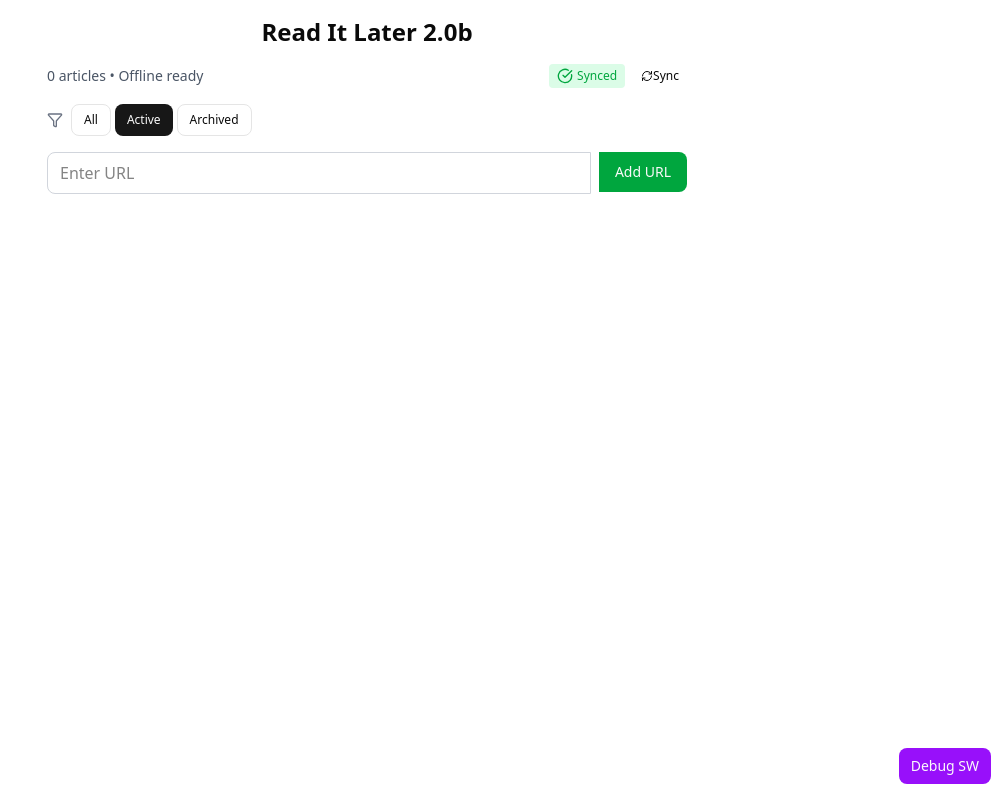
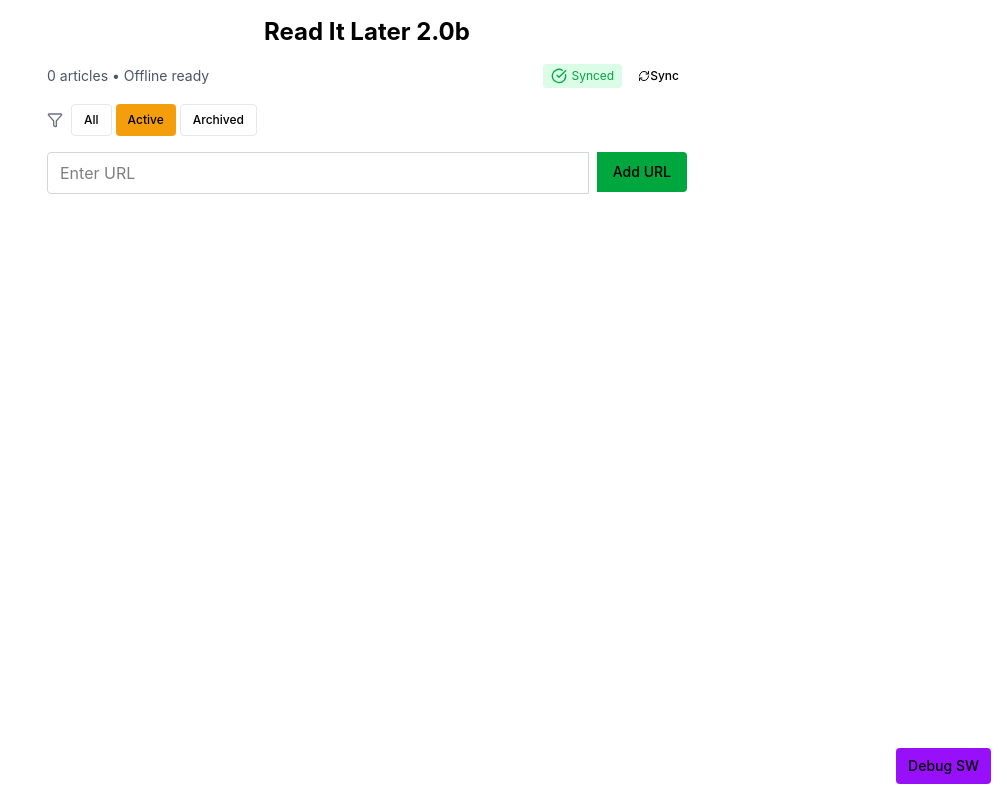
Before and after one commit to romanlv/readlater2, a React (Vite) app in the folder packages/app/: page / in a window 1280 px wide. Shown: the whole page, without its empty margins (273-1280 px from the left). Built offline with nearby package versions, Linux system fonts and the light colour scheme.

Commit message:
update theme

```diff
--- a/packages/app/src/index.css
+++ b/packages/app/src/index.css
@@ -3,11 +3,103 @@
 
 @custom-variant dark (&:is(.dark *));
 
+:root {
+  --background: oklch(1.0000 0 0);
+  --foreground: oklch(0.2686 0 0);
+  --card: oklch(1.0000 0 0);
+  --card-foreground: oklch(0.2686 0 0);
+  --popover: oklch(1.0000 0 0);
+  --popover-foreground: oklch(0.2686 0 0);
+  --primary: oklch(0.7686 0.1647 70.0804);
+  --primary-foreground: oklch(0 0 0);
+  --secondary: oklch(0.9670 0.0029 264.5419);
+  --secondary-foreground: oklch(0.4461 0.0263 256.8018);
+  --muted: oklch(0.9846 0.0017 247.8389);
+  --muted-foreground: oklch(0.5510 0.0234 264.3637);
+  --accent: oklch(0.9869 0.0214 95.2774);
+  --accent-foreground: oklch(0.4732 0.1247 46.2007);
+  --destructive: oklch(0.6368 0.2078 25.3313);
+  --destructive-foreground: oklch(1.0000 0 0);
+  --border: oklch(0.9276 0.0058 264.5313);
+  --input: oklch(0.9276 0.0058 264.5313);
+  --ring: oklch(0.7686 0.1647 70.0804);
+  --chart-1: oklch(0.7686 0.1647 70.0804);
+  --chart-2: oklch(0.6658 0.1574 58.3183);
+  --chart-3: oklch(0.5553 0.1455 48.9975);
+  --chart-4: oklch(0.4732 0.1247 46.2007);
+  --chart-5: oklch(0.4137 0.1054 45.9038);
+  --sidebar: oklch(0.9846 0.0017 247.8389);
+  --sidebar-foreground: oklch(0.2686 0 0);
+  --sidebar-primary: oklch(0.7686 0.1647 70.0804);
+  --sidebar-primary-foreground: oklch(1.0000 0 0);
+  --sidebar-accent: oklch(0.9869 0.0214 95.2774);
+  --sidebar-accent-foreground: oklch(0.4732 0.1247 46.2007);
+  --sidebar-border: oklch(0.9276 0.0058 264.5313);
+  --sidebar-ring: oklch(0.7686 0.1647 70.0804);
+  --font-sans: Inter, sans-serif;
+  --font-serif: Source Serif 4, serif;
+  --font-mono: JetBrains Mono, monospace;
+  --radius: 0.375rem;
+  --shadow-2xs: 0px 4px 8px -1px hsl(0 0% 0% / 0.05);
+  --shadow-xs: 0px 4px 8px -1px hsl(0 0% 0% / 0.05);
+  --shadow-sm: 0px 4px 8px -1px hsl(0 0% 0% / 0.10), 0px 1px 2px -2px hsl(0 0% 0% / 0.10);
+  --shadow: 0px 4px 8px -1px hsl(0 0% 0% / 0.10), 0px 1px 2px -2px hsl(0 0% 0% / 0.10);
+  --shadow-md: 0px 4px 8px -1px hsl(0 0% 0% / 0.10), 0px 2px 4px -2px hsl(0 0% 0% / 0.10);
+  --shadow-lg: 0px 4px 8px -1px hsl(0 0% 0% / 0.10), 0px 4px 6px -2px hsl(0 0% 0% / 0.10);
+  --shadow-xl: 0px 4px 8px -1px hsl(0 0% 0% / 0.10), 0px 8px 10px -2px hsl(0 0% 0% / 0.10);
+  --shadow-2xl: 0px 4px 8px -1px hsl(0 0% 0% / 0.25);
+  --tracking-normal: 0em;
+  --spacing: 0.25rem;
+}
+
+.dark {
+  --background: oklch(0.2046 0 0);
+  --foreground: oklch(0.9219 0 0);
+  --card: oklch(0.2686 0 0);
+  --card-foreground: oklch(0.9219 0 0);
+  --popover: oklch(0.2686 0 0);
+  --popover-foreground: oklch(0.9219 0 0);
+  --primary: oklch(0.7686 0.1647 70.0804);
+  --primary-foreground: oklch(0 0 0);
+  --secondary: oklch(0.2686 0 0);
+  --secondary-foreground: oklch(0.9219 0 0);
+  --muted: oklch(0.2686 0 0);
+  --muted-foreground: oklch(0.7155 0 0);
+  --accent: oklch(0.4732 0.1247 46.2007);
+  --accent-foreground: oklch(0.9243 0.1151 95.7459);
+  --destructive: oklch(0.6368 0.2078 25.3313);
+  --destructive-foreground: oklch(1.0000 0 0);
+  --border: oklch(0.3715 0 0);
+  --input: oklch(0.3715 0 0);
+  --ring: oklch(0.7686 0.1647 70.0804);
+  --chart-1: oklch(0.8369 0.1644 84.4286);
+  --chart-2: oklch(0.6658 0.1574 58.3183);
+  --chart-3: oklch(0.4732 0.1247 46.2007);
+  --chart-4: oklch(0.5553 0.1455 48.9975);
+  --chart-5: oklch(0.4732 0.1247 46.2007);
+  --sidebar: oklch(0.1684 0 0);
+  --sidebar-foreground: oklch(0.9219 0 0);
+  --sidebar-primary: oklch(0.7686 0.1647 70.0804);
+  --sidebar-primary-foreground: oklch(1.0000 0 0);
+  --sidebar-accent: oklch(0.4732 0.1247 46.2007);
+  --sidebar-accent-foreground: oklch(0.9243 0.1151 95.7459);
+  --sidebar-border: oklch(0.3715 0 0);
+  --sidebar-ring: oklch(0.7686 0.1647 70.0804);
+  --font-sans: Inter, sans-serif;
+  --font-serif: Source Serif 4, serif;
+  --font-mono: JetBrains Mono, monospace;
+  --radius: 0.375rem;
+  --shadow-2xs: 0px 4px 8px -1px hsl(0 0% 0% / 0.05);
+  --shadow-xs: 0px 4px 8px -1px hsl(0 0% 0% / 0.05);
+  --shadow-sm: 0px 4px 8px -1px hsl(0 0% 0% / 0.10), 0px 1px 2px -2px hsl(0 0% 0% / 0.10);
+  --shadow: 0px 4px 8px -1px hsl(0 0% 0% / 0.10), 0px 1px 2px -2px hsl(0 0% 0% / 0.10);
+  --shadow-md: 0px 4px 8px -1px hsl(0 0% 0% / 0.10), 0px 2px 4px -2px hsl(0 0% 0% / 0.10);
+  --shadow-lg: 0px 4px 8px -1px hsl(0 0% 0% / 0.10), 0px 4px 6px -2px hsl(0 0% 0% / 0.10);
+  --shadow-xl: 0px 4px 8px -1px hsl(0 0% 0% / 0.10), 0px 8px 10px -2px hsl(0 0% 0% / 0.10);
+  --shadow-2xl: 0px 4px 8px -1px hsl(0 0% 0% / 0.25);
+}
+
 @theme inline {
-  --radius-sm: calc(var(--radius) - 4px);
-  --radius-md: calc(var(--radius) - 2px);
-  --radius-lg: var(--radius);
-  --radius-xl: calc(var(--radius) + 4px);
   --color-background: var(--background);
   --color-foreground: var(--foreground);
   --color-card: var(--card);
@@ -23,6 +115,7 @@
   --color-accent: var(--accent);
   --color-accent-foreground: var(--accent-foreground);
   --color-destructive: var(--destructive);
+  --color-destructive-foreground: var(--destructive-foreground);
   --color-border: var(--border);
   --color-input: var(--input);
   --color-ring: var(--ring);
@@ -39,82 +132,22 @@
   --color-sidebar-accent-foreground: var(--sidebar-accent-foreground);
   --color-sidebar-border: var(--sidebar-border);
   --color-sidebar-ring: var(--sidebar-ring);
+
+  --font-sans: var(--font-sans);
+  --font-mono: var(--font-mono);
+  --font-serif: var(--font-serif);
+
+  --radius-sm: calc(var(--radius) - 4px);
+  --radius-md: calc(var(--radius) - 2px);
+  --radius-lg: var(--radius);
+  --radius-xl: calc(var(--radius) + 4px);
+
+  --shadow-2xs: var(--shadow-2xs);
+  --shadow-xs: var(--shadow-xs);
+  --shadow-sm: var(--shadow-sm);
+  --shadow: var(--shadow);
+  --shadow-md: var(--shadow-md);
+  --shadow-lg: var(--shadow-lg);
+  --shadow-xl: var(--shadow-xl);
+  --shadow-2xl: var(--shadow-2xl);
 }
-
-:root {
-  --radius: 0.625rem;
-  --background: oklch(1 0 0);
-  --foreground: oklch(0.145 0 0);
-  --card: oklch(1 0 0);
-  --card-foreground: oklch(0.145 0 0);
-  --popover: oklch(1 0 0);
-  --popover-foreground: oklch(0.145 0 0);
-  --primary: oklch(0.205 0 0);
-  --primary-foreground: oklch(0.985 0 0);
-  --secondary: oklch(0.97 0 0);
-  --secondary-foreground: oklch(0.205 0 0);
-  --muted: oklch(0.97 0 0);
-  --muted-foreground: oklch(0.556 0 0);
-  --accent: oklch(0.97 0 0);
-  --accent-foreground: oklch(0.205 0 0);
-  --destructive: oklch(0.577 0.245 27.325);
-  --border: oklch(0.922 0 0);
-  --input: oklch(0.922 0 0);
-  --ring: oklch(0.708 0 0);
-  --chart-1: oklch(0.646 0.222 41.116);
-  --chart-2: oklch(0.6 0.118 184.704);
-  --chart-3: oklch(0.398 0.07 227.392);
-  --chart-4: oklch(0.828 0.189 84.429);
-  --chart-5: oklch(0.769 0.188 70.08);
-  --sidebar: oklch(0.985 0 0);
-  --sidebar-foreground: oklch(0.145 0 0);
-  --sidebar-primary: oklch(0.205 0 0);
-  --sidebar-primary-foreground: oklch(0.985 0 0);
-  --sidebar-accent: oklch(0.97 0 0);
-  --sidebar-accent-foreground: oklch(0.205 0 0);
-  --sidebar-border: oklch(0.922 0 0);
-  --sidebar-ring: oklch(0.708 0 0);
-}
-
-.dark {
-  --background: oklch(0.145 0 0);
-  --foreground: oklch(0.985 0 0);
-  --card: oklch(0.205 0 0);
-  --card-foreground: oklch(0.985 0 0);
-  --popover: oklch(0.205 0 0);
-  --popover-foreground: oklch(0.985 0 0);
-  --primary: oklch(0.922 0 0);
-  --primary-foreground: oklch(0.205 0 0);
-  --secondary: oklch(0.269 0 0);
-  --secondary-foreground: oklch(0.985 0 0);
-  --muted: oklch(0.269 0 0);
-  --muted-foreground: oklch(0.708 0 0);
-  --accent: oklch(0.269 0 0);
-  --accent-foreground: oklch(0.985 0 0);
-  --destructive: oklch(0.704 0.191 22.216);
-  --border: oklch(1 0 0 / 10%);
-  --input: oklch(1 0 0 / 15%);
-  --ring: oklch(0.556 0 0);
-  --chart-1: oklch(0.488 0.243 264.376);
-  --chart-2: oklch(0.696 0.17 162.48);
-  --chart-3: oklch(0.769 0.188 70.08);
-  --chart-4: oklch(0.627 0.265 303.9);
-  --chart-5: oklch(0.645 0.246 16.439);
-  --sidebar: oklch(0.205 0 0);
-  --sidebar-foreground: oklch(0.985 0 0);
-  --sidebar-primary: oklch(0.488 0.243 264.376);
-  --sidebar-primary-foreground: oklch(0.985 0 0);
-  --sidebar-accent: oklch(0.269 0 0);
-  --sidebar-accent-foreground: oklch(0.985 0 0);
-  --sidebar-border: oklch(1 0 0 / 10%);
-  --sidebar-ring: oklch(0.556 0 0);
-}
-
-@layer base {
-  * {
-    @apply border-border outline-ring/50;
-  }
-  body {
-    @apply bg-background text-foreground;
-  }
-}
```
